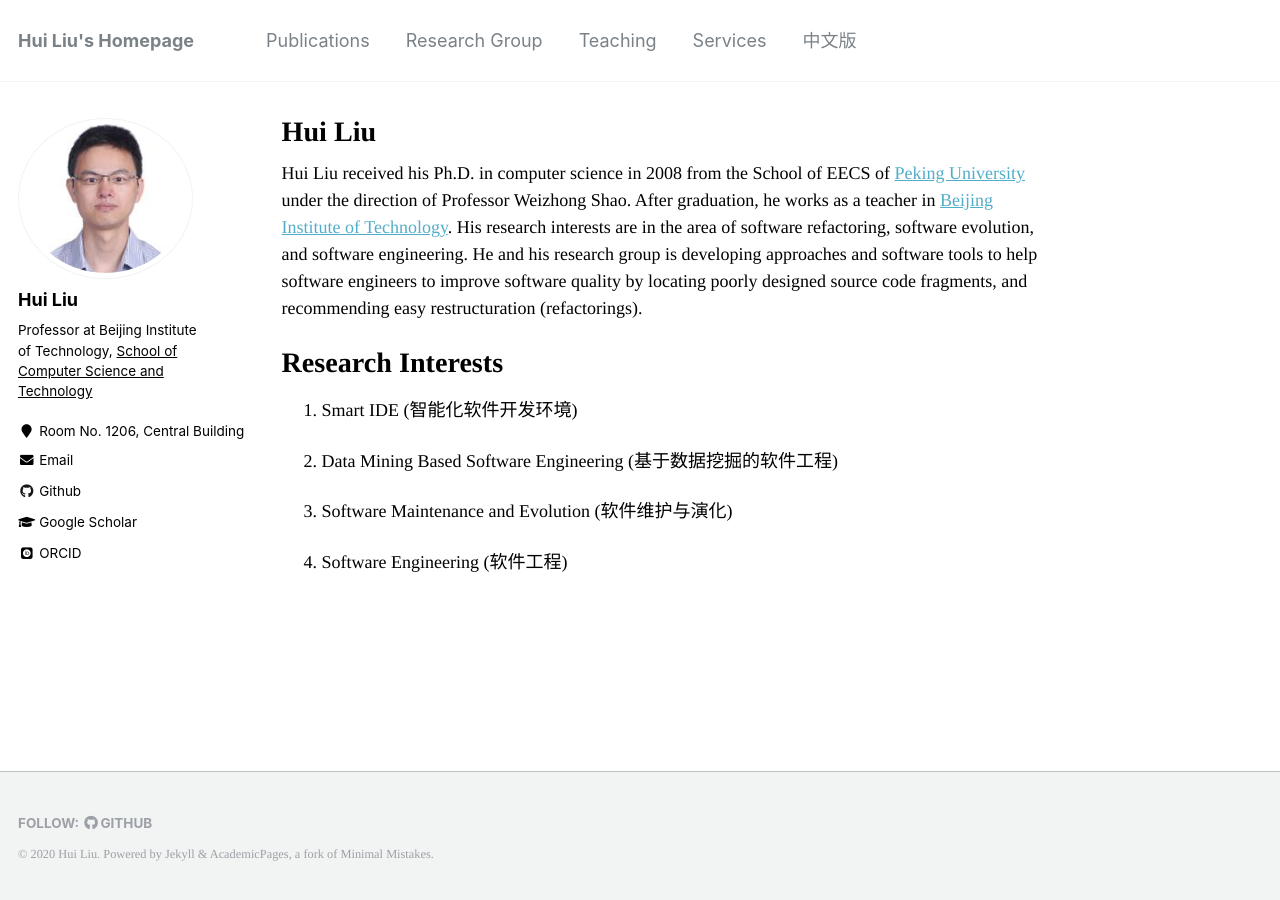
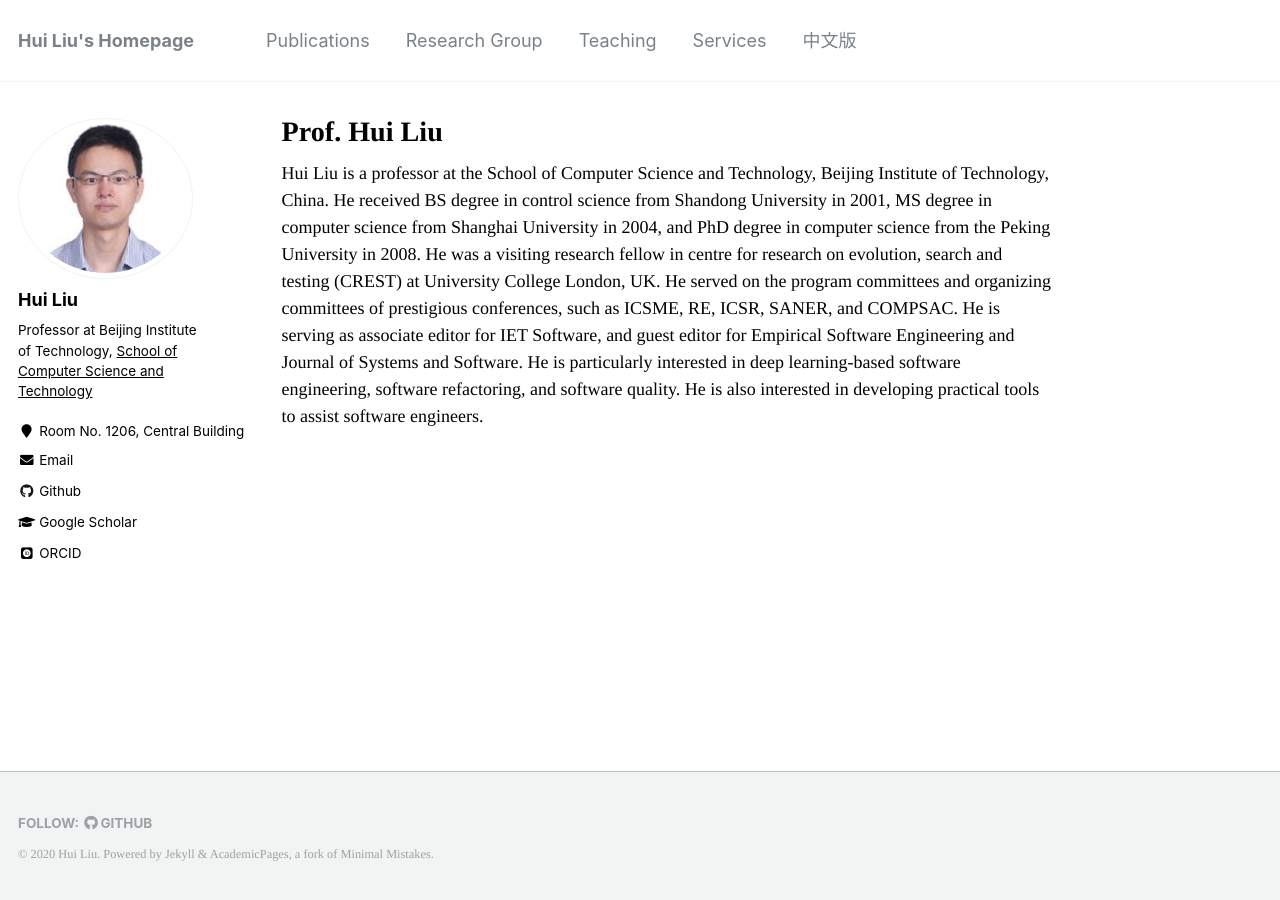
Before and after one commit to liuhuigmail/liuhuigmail.github.io, a Jekyll site: the page built from _pages/about.md, in a window 1280 px wide. Built offline with Jekyll 4.4.1, drawn with Linux system fonts in a browser that asks for light colours; some web fonts are replaced.

Commit message:
Update about.md

```diff
--- a/_pages/about.md
+++ b/_pages/about.md
@@ -1,6 +1,6 @@
 ---
 permalink: /
-title: "Hui Liu"
+title: "Prof. Hui Liu"
 excerpt: "About me"
 author_profile: true
 redirect_from:
@@ -8,14 +8,4 @@ redirect_from:
   - /about.html
 ---
 
-Hui Liu received his Ph.D. in computer science in 2008 from the School of EECS of [Peking University ](http://english.pku.edu.cn/)under the direction of Professor Weizhong Shao. After graduation, he works as a teacher in [Beijing Institute of Technology](http://english.bit.edu.cn/). His research interests are in the area of software refactoring, software evolution, and software engineering. He and his research group is developing approaches and software tools to help software engineers to improve software quality by locating poorly designed source code fragments, and recommending easy restructuration (refactorings).
-
-Research Interests
-======
-1. Smart IDE (智能化软件开发环境)
-
-2. Data Mining Based Software Engineering (基于数据挖掘的软件工程)
-
-3. Software Maintenance and Evolution (软件维护与演化)
-
-4. Software Engineering (软件工程)
+Hui Liu is a professor at the School of Computer Science and Technology, Beijing Institute of Technology, China.	He received BS degree in control science from Shandong University in 2001, MS degree in computer science from Shanghai University in 2004, and PhD degree in computer science from the Peking University in 2008. He was a visiting research fellow in centre for research on evolution, search and testing (CREST) at University College London, UK. He served on the program committees and organizing committees of prestigious conferences, such as ICSME, RE, ICSR, SANER, and COMPSAC.  He is serving as associate editor for IET Software, and guest editor for Empirical Software Engineering and Journal of Systems and Software.  He is particularly interested in deep learning-based software engineering, software refactoring, and software quality. He is also interested in developing practical tools to assist software engineers.
```
